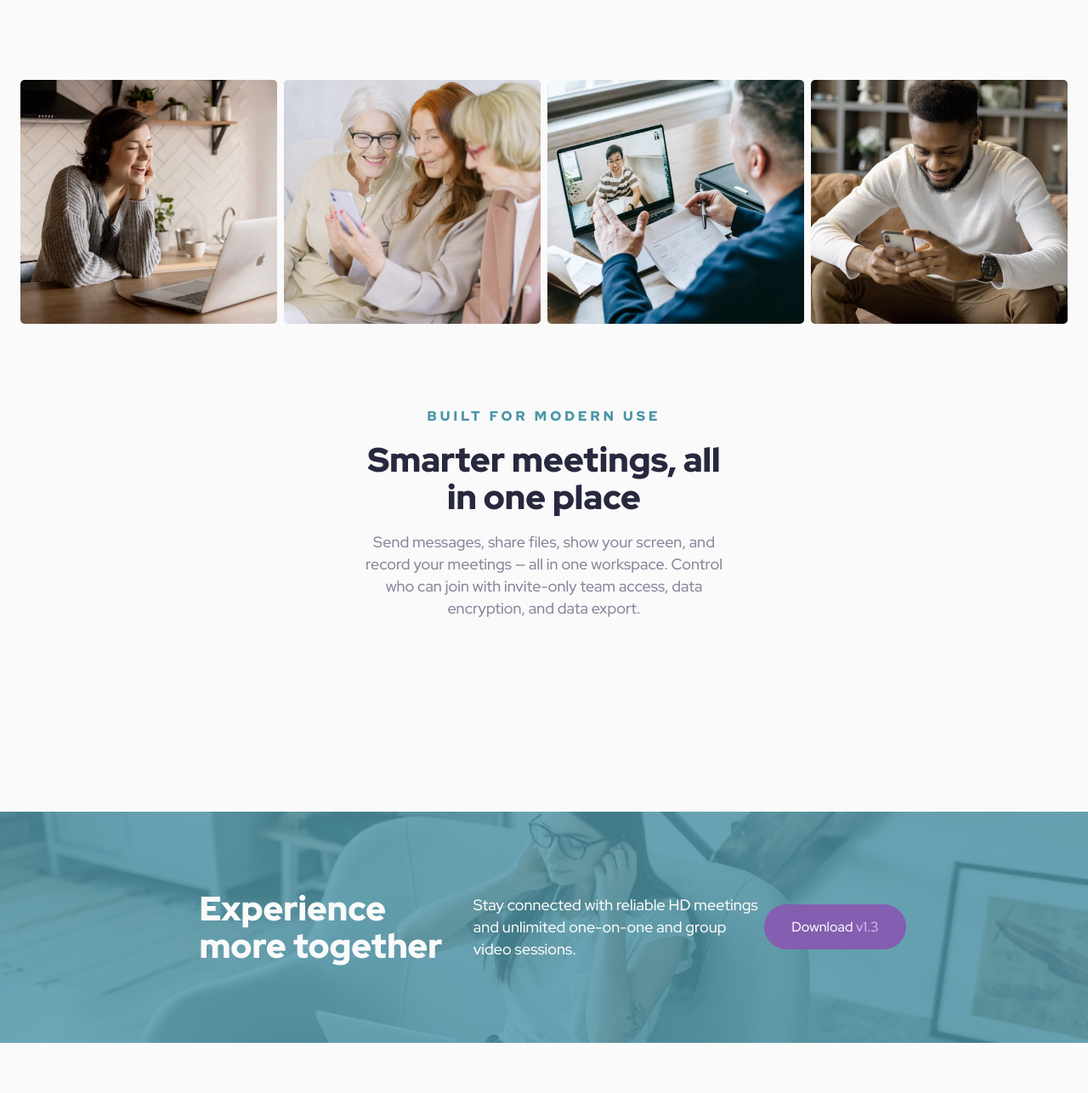
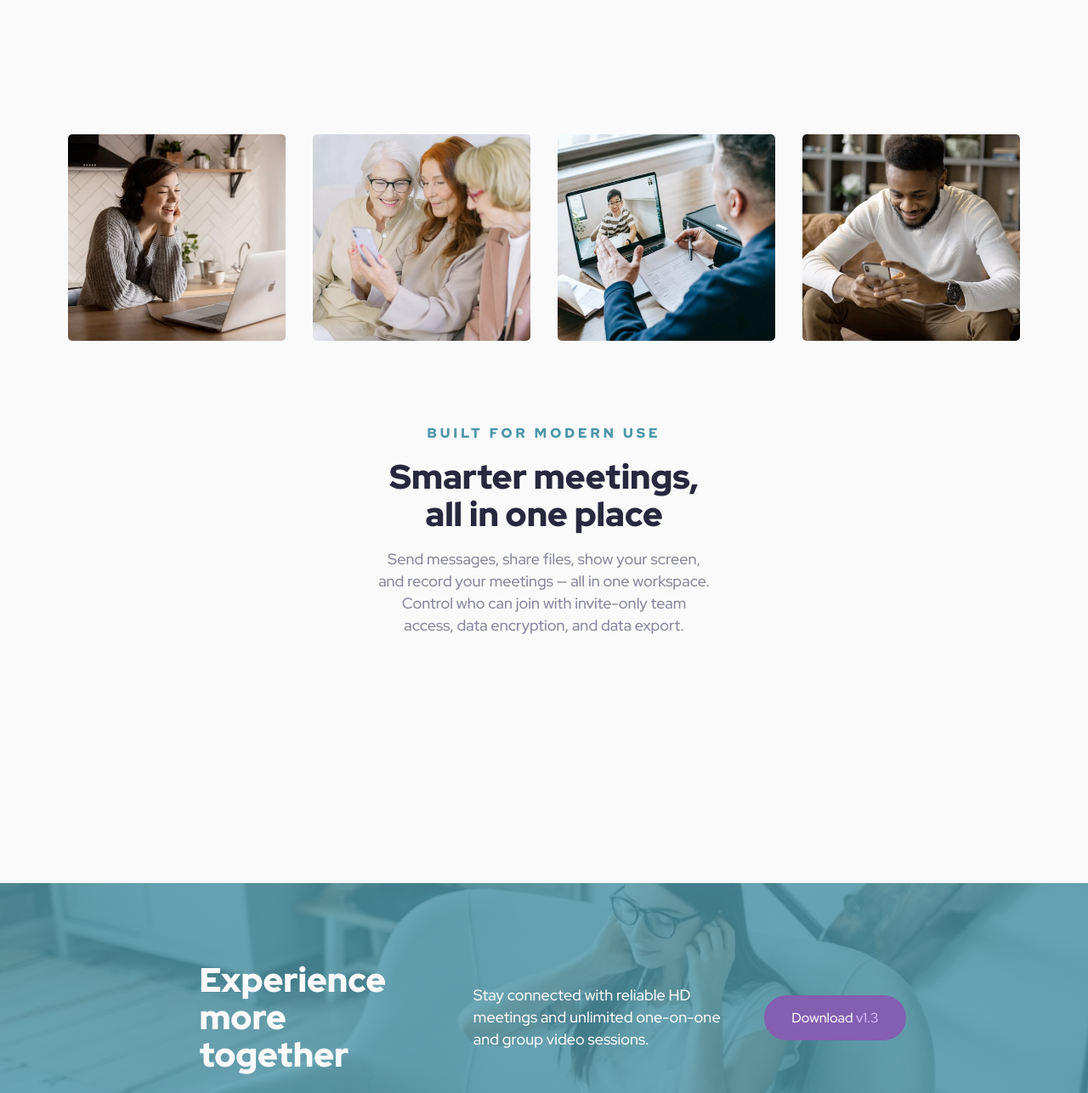
Before and after one commit to CKHarrison/meet-landing-page, a website: page dist/index.html in a window 1280 px wide. Shown: the part 706-1992 px from the top of the page at 85% size. Before the commit the page ends 1933 px from the top, so only its background shows below. Drawn offline with Linux system fonts and the light colour scheme.

Commit message:
added gap to main image row and footer grid

```diff
--- a/sass/_footer.scss
+++ b/sass/_footer.scss
@@ -77,6 +77,8 @@
   .footer-inside {
     display: grid;
     grid-template-columns: 1fr 1fr auto;
+    align-items: center;
     text-align: left;
+    gap: 2em;
   }
 }
--- a/sass/_main.scss
+++ b/sass/_main.scss
@@ -41,6 +41,7 @@
 
     .image-row{
       display: grid;
+      gap: 1em;
       grid-template-columns: repeat(4, 1fr);
       grid-template-rows: 1fr;
       margin-bottom: 3em;
@@ -54,6 +55,11 @@
 
 @media (min-width: 1100px) {
   .main {
+
+    .image-row{
+      gap: 2em;
+    }
+
     .main-content {
       width: 35%;
     }
--- a/sass/style.scss
+++ b/sass/style.scss
@@ -22,6 +22,10 @@
 }
 
 @media(min-width: 1100px) {
+ .container {
+   margin: 5em;
+ }
+
  .wrapper {
    gap: 12em;
  }
```
Also changed, not shown: dist/css/style.min.css, 1 other file.
